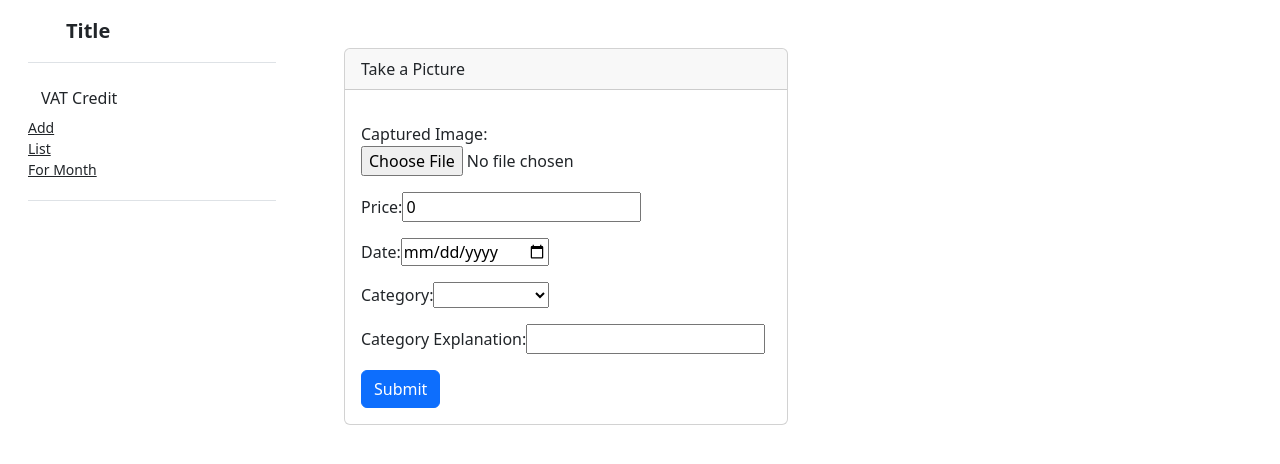
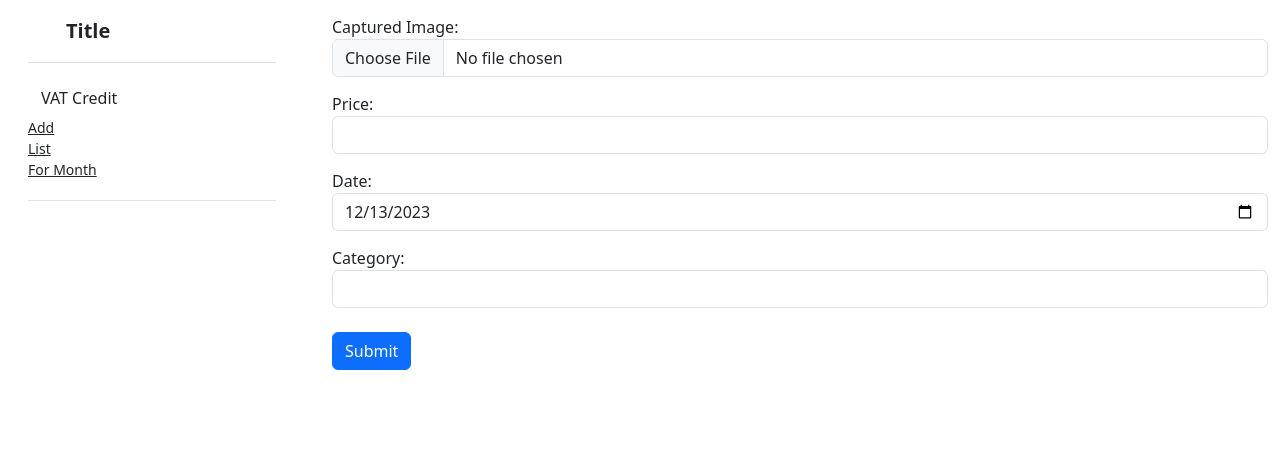
Before and after one commit to bastienChe/tax-management-front, an Angular app in the folder tax-management/: page /vat-credit-add in a window 1280 px wide. Shown: the top 464 px of the page. Built offline with nearby package versions, Linux system fonts and the light colour scheme.

Commit message:
VAT Credit form in bootstrap + error validators

```diff
--- a/tax-management/src/app/components/vat-credit/vat-credit-add/vat-credit-add.component.css
+++ b/tax-management/src/app/components/vat-credit/vat-credit-add/vat-credit-add.component.css
@@ -1,3 +1,9 @@
 .file-input {
   display: none;
 }
+.form-group {
+  margin-top:15px;
+}
+.required-field {
+  border-color: #d70505
+}
--- a/tax-management/src/app/components/vat-credit/vat-credit-add/vat-credit-add.component.html
+++ b/tax-management/src/app/components/vat-credit/vat-credit-add/vat-credit-add.component.html
@@ -1,47 +1,37 @@
 
-<div class="container mt-5">
-  <div class="row">
-    <div class="col-md-6">
-      <div class="card">
-        <div class="card-header">
-          Take a Picture
+<form style="margin-top:15px">
+  <form [formGroup]="form" (ngSubmit)="onSubmit()">
+
+    <label for="picture">Captured Image:</label>
+    <input type="file" accept="image/*" capture="camera" id="fileInput" class="form-control" (change)="onFileChange($event)" formControlName="fileInput" required>
+    <div id="result"></div>
+  <div class="form-group">
+    <label for="price">Price:</label>
+    <input type="number" id="price" class="form-control" formControlName="price" required/>
   </div>
-        <div class="card-body">
-
-          <form [formGroup]="form" (ngSubmit)="onSubmit()">
-            <div class="form-group mt-3">
-              <label for="picture">Captured Image:</label>
-              <input type="file" accept="image/*" capture="camera" id="fileInput" (change)="onFileChange($event)" formControlName="fileInput">
-              <div id="result"></div>
+  <div class="form-group">
+    <label for="date">Date:</label>
+    <input type="date" [(ngModel)]="fromDate" id="date" class="form-control" formControlName="date" required/>
   </div>
 
-            <div class="form-group mt-3">
-              <label for="price">Price:</label>
-              <input type="number" id="price" formControlName="price"/>
-            </div>
-
-            <div class="form-group mt-3">
-              <label for="date">Date:</label>
-              <input type="date" id="date" formControlName="date" />
-            </div>
-
-            <div class="form-group mt-3">
+  <div #category class="form-group ">
     <label for="category">Category:</label>
-              <select id="category" formControlName="category">
-                <option></option>
+    <select id="category" class="form-control" formControlName="category" required>
+      <option disabled selected value=""></option>
       <option *ngFor="let categoryOption of categoryOptions" value={{categoryOption.name}}>{{categoryOption.name}}</option>
     </select>
   </div>
 
-            <div class="form-group mt-3">
+  <div class="form-group" *ngIf="form.value.category === 'AUTRE'">
     <label for="categoryExplanation">Category Explanation:</label>
-              <input type="text" value="categoryExplanation" formControlName="categoryExplanation"/>
+    <input type="text" class="form-control" value="categoryExplanation" formControlName="categoryExplanation"/>
   </div>
-
-            <button type="submit" class="btn btn-primary mt-3">Submit</button>
+  <br>
+  <button type="submit" class="btn btn-primary">Submit</button>
 </form>
+<div id="alert" class="alert fade hide" role="alert">
+  VAT Credit was sent successfully
 </div>
+<div id="alert" class="alert fade hide" role="alert">
+  There was a problem while sending VAT Credit. Please try again
 </div>
-    </div>
-  </div>
-</div>
--- a/tax-management/src/app/components/vat-credit/vat-credit-add/vat-credit-add.component.ts
+++ b/tax-management/src/app/components/vat-credit/vat-credit-add/vat-credit-add.component.ts
@@ -1,9 +1,10 @@
 import { Component } from '@angular/core';
 import {HttpClientModule} from "@angular/common/http";
 import {MatIconModule} from "@angular/material/icon";
-import {FormBuilder, FormGroup, FormsModule, ReactiveFormsModule} from "@angular/forms";
+import {FormBuilder, FormGroup, FormsModule, ReactiveFormsModule, Validators} from "@angular/forms";
 import {CommonModule} from "@angular/common";
 import {VatCreditService} from "../vat-credit.service";
+import { DatePipe } from '@angular/common';
 
 
 @Component({
@@ -12,7 +13,7 @@ import {VatCreditService} from "../vat-credit.service";
   imports: [MatIconModule, HttpClientModule, FormsModule, CommonModule, ReactiveFormsModule ],
   templateUrl: './vat-credit-add.component.html',
   styleUrl: './vat-credit-add.component.css',
-  providers: [VatCreditService]
+  providers: [VatCreditService, DatePipe]
 })
 export class VatCreditAddComponent {
   form: FormGroup;
@@ -25,15 +26,20 @@ export class VatCreditAddComponent {
     { name: "TELEPHONE" },
     { name: "AUTRE" }
   ];
+  fromDate: any;
 
-  constructor(private fb: FormBuilder, private vatCreditService: VatCreditService) {
+  constructor(private fb: FormBuilder, private vatCreditService: VatCreditService, private datePipe: DatePipe) {
     this.form = this.fb.group({
-      price: [0],
-      date: [""],
-      category: [""],
+      price: [null, Validators.required],
+      date: ["", Validators.required],
+      category: ["", Validators.required],
       categoryExplanation: [""],
-      fileInput: [null]
+      fileInput: [null, Validators.required]
     });
+  }
+
+  ngOnInit() {
+    this.fromDate = this.datePipe.transform(new Date(), 'yyyy-MM-dd');
   }
 
   onFileChange(event: any): void {
@@ -45,6 +51,8 @@ export class VatCreditAddComponent {
 
   onSubmit() {
     const formData = new FormData();
+
+    if (this.form.valid) {
       formData.append('price', this.form.value.price);
       formData.append('date', this.form.value.date);
       formData.append('category', this.form.value.category);
@@ -53,13 +61,48 @@ export class VatCreditAddComponent {
 
       this.vatCreditService.createVatCredit(formData).subscribe(
         (response) => {
-        console.log('Form data sent successfully:', response);
-        // Handle the response from the server if needed
+          this.vatCreditHttpResultOk(true, "VAT Credit was sent with success.");
         },
         (error) => {
-        console.error('Error sending form data:', error);
-        // Handle errors if needed
-      }
-    );
+          this.vatCreditHttpResultOk(false, "There was a problem while sending VAT Credit. " + error.message);
+        });
+      } else {
+        document.getElementById('price')?.classList.remove("required-field");
+        document.getElementById('date')?.classList.remove("required-field");
+        document.getElementById('category')?.classList.remove("required-field");
+        document.getElementById('fileInput')?.classList.remove("required-field");
+        if (this.form.value.price == null) document.getElementById('price')?.classList.add("required-field");
+        if (this.form.value.date == "") document.getElementById('date')?.classList.add("required-field");
+        if (this.form.value.category == "") document.getElementById('category')?.classList.add("required-field");
+        if (this.form.value.fileInput == null) document.getElementById('fileInput')?.classList.add("required-field");
+        this.form.markAllAsTouched();
       }
   }
+
+  vatCreditHttpResultOk(success: boolean, message: string) {
+    const alertElement = document.getElementById('alert');
+    if (alertElement != null) {
+
+      if (success) {
+      alertElement?.classList.remove("alert-danger");
+      alertElement?.classList.add("alert-success");
+      } else {
+        alertElement?.classList.add("alert-danger");
+        alertElement?.classList.remove("alert-success");
+      }
+
+      alertElement?.classList.add("show");
+      alertElement.innerHTML = message;
+      setTimeout(() => {
+        alertElement?.classList.remove("show");
+        alertElement?.classList.add("hide");
+      }, 5000);
+
+      this.form.value.price = null;
+      this.form.value.category = null;
+      this.form.value.fileInput = null;
+      this.form.value.categoryExplanation = null;
+    }
+  }
+
+}
```
Lines whose indentation alone changed are shown as unchanged.
